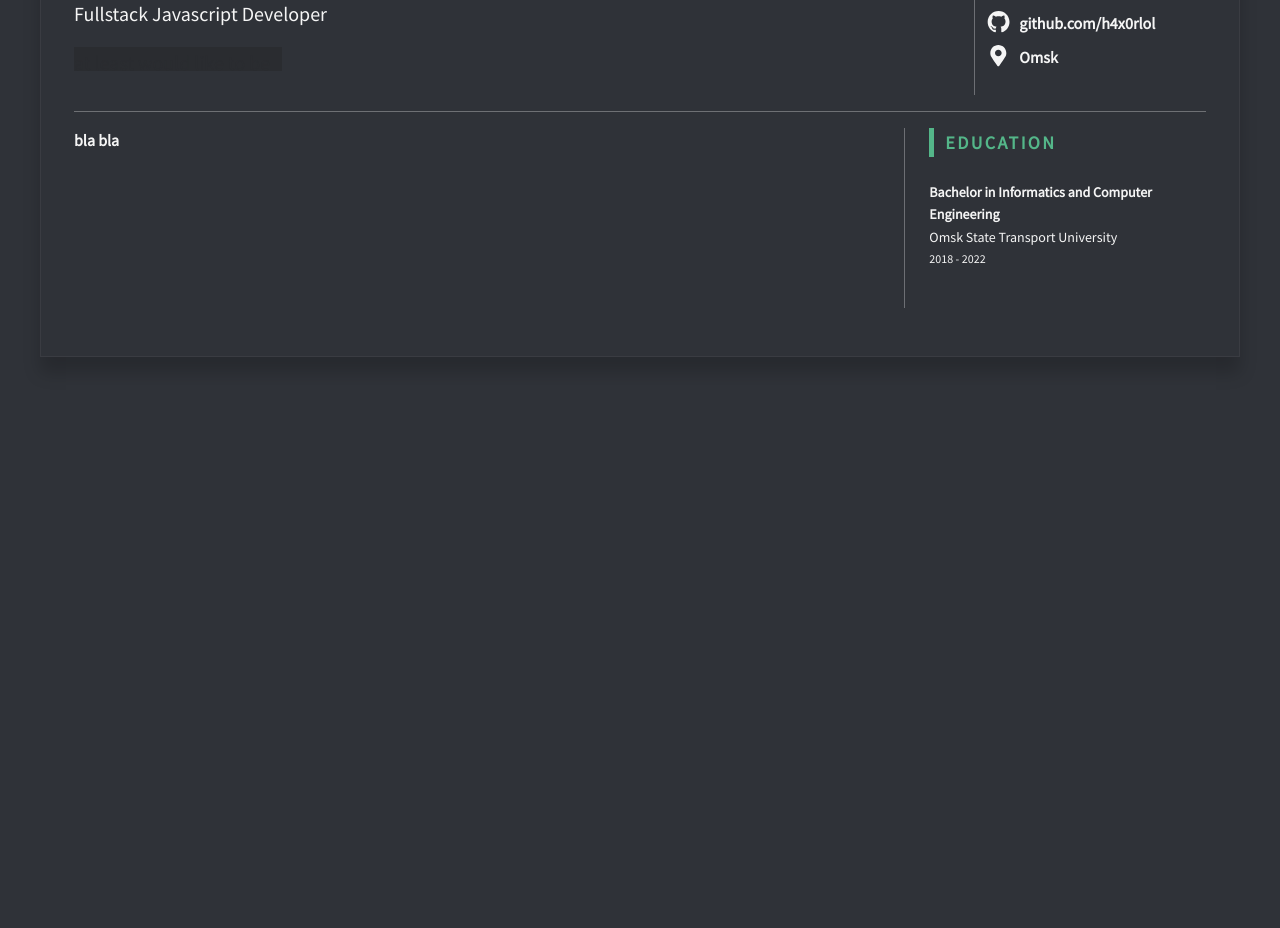
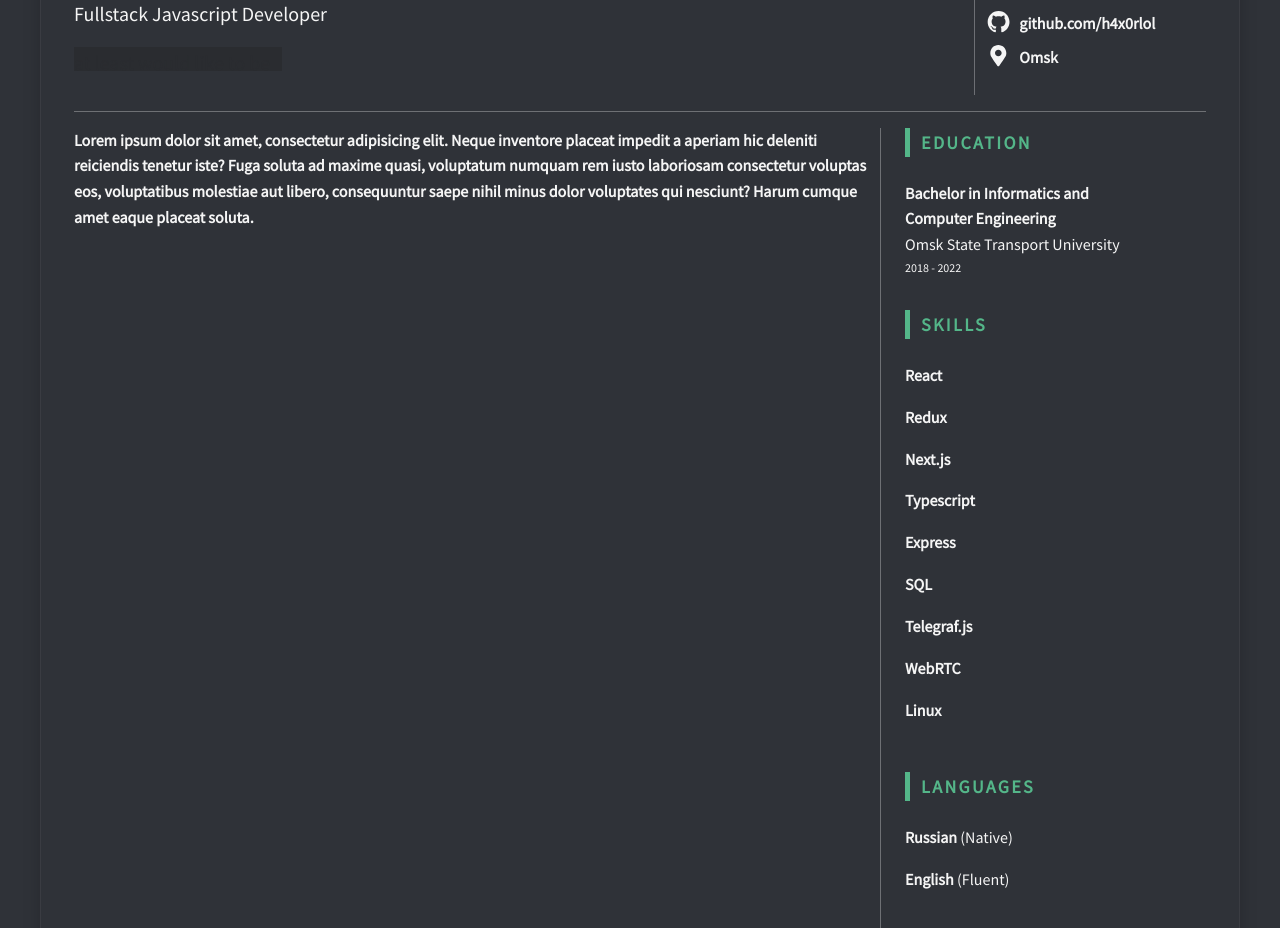
Before and after one commit to h4x0rlol/Blog, a Next.js app in the folder client/: page / in a window 1280 px wide. Shown: the part 220-1148 px from the top of the page. Before the commit the page ends 800 px from the top, so only its background shows below. Built offline with nearby package versions, Linux system fonts and the light colour scheme.

Commit message:
skills component

```diff
--- a/client/components/Header.jsx
+++ b/client/components/Header.jsx
@@ -97,5 +97,3 @@ const Header = () => {
 };
 
 export default Header;
-
-// <path  fill="#161614"></path>
--- a/client/components/Projects.jsx
+++ b/client/components/Projects.jsx
@@ -5,7 +5,14 @@ import Skills from "./Skills";
 const Projects = () => {
   return (
     <div className={styles.container}>
-      <div className={styles.projects}>bla bla</div>
+      <div className={styles.projects}>
+        Lorem ipsum dolor sit amet, consectetur adipisicing elit. Neque
+        inventore placeat impedit a aperiam hic deleniti reiciendis tenetur
+        iste? Fuga soluta ad maxime quasi, voluptatum numquam rem iusto
+        laboriosam consectetur voluptas eos, voluptatibus molestiae aut libero,
+        consequuntur saepe nihil minus dolor voluptates qui nesciunt? Harum
+        cumque amet eaque placeat soluta.
+      </div>
       <Skills />
     </div>
   );
--- a/client/components/Skills.jsx
+++ b/client/components/Skills.jsx
@@ -18,6 +18,35 @@ const Skills = () => {
           </li>
         </ul>
       </section>
+      <section className={styles.skills}>
+        <h3 className={styles.section_header}>Skills</h3>
+        <div className={styles.section_item}>
+          <ul className={styles.section_ul}>
+            <li className={styles.section_li}>React</li>
+            <li className={styles.section_li}>Redux</li>
+            <li className={styles.section_li}>Next.js</li>
+            <li className={styles.section_li}>Typescript</li>
+            <li className={styles.section_li}>Express</li>
+            <li className={styles.section_li}>SQL</li>
+            <li className={styles.section_li}>Telegraf.js</li>
+            <li className={styles.section_li}>WebRTC</li>
+            <li className={styles.section_li}>Linux</li>
+          </ul>
+        </div>
+      </section>
+      <section className={styles.languages}>
+        <h3 className={styles.section_header}>Languages</h3>
+        <ul className={styles.section_ul}>
+          <li className={styles.section_li}>
+            Russian
+            <span className={styles.muted}> (Native)</span>
+          </li>
+          <li className={styles.section_li}>
+            English
+            <span className={styles.muted}> (Fluent)</span>
+          </li>
+        </ul>
+      </section>
     </div>
   );
 };
--- a/client/pages/index.jsx
+++ b/client/pages/index.jsx
@@ -4,12 +4,14 @@ import styles from "../styles/Index.module.scss";
 
 const Index = () => {
   return (
-    <div className={styles.main}>
-      <div className={styles.container}>
-        <Header />
-        <Projects />
+    <>
+      <div className={styles.main}>
+        <div className={styles.container}>
+          <Header />
+          <Projects />
+        </div>
       </div>
-    </div>
+    </>
   );
 };
 
--- a/client/styles/Skills.module.scss
+++ b/client/styles/Skills.module.scss
@@ -1,5 +1,6 @@
 .education {
   display: flex;
+  flex-direction: column;
   border-left: 1px solid rgba(255, 255, 255, 0.3);
   font-size: 1rem;
   padding-left: 1.5rem;
@@ -35,7 +36,7 @@
 }
 
 .section_ul {
-  font-size: 0.875rem;
+  font-size: 1rem;
   padding-left: 0;
   list-style: none;
   margin-top: 0;
@@ -59,6 +60,20 @@
   font-size: 0.75rem;
 }
 
+.skills {
+  padding-bottom: 1rem;
+  padding-top: 1rem;
+}
+
+.languages {
+  padding-bottom: 1rem;
+  padding-top: 1rem;
+}
+
+.muted {
+  font-weight: 300;
+}
+
 @media (max-width: 480px) {
   .education {
     border-left: 0;
```
